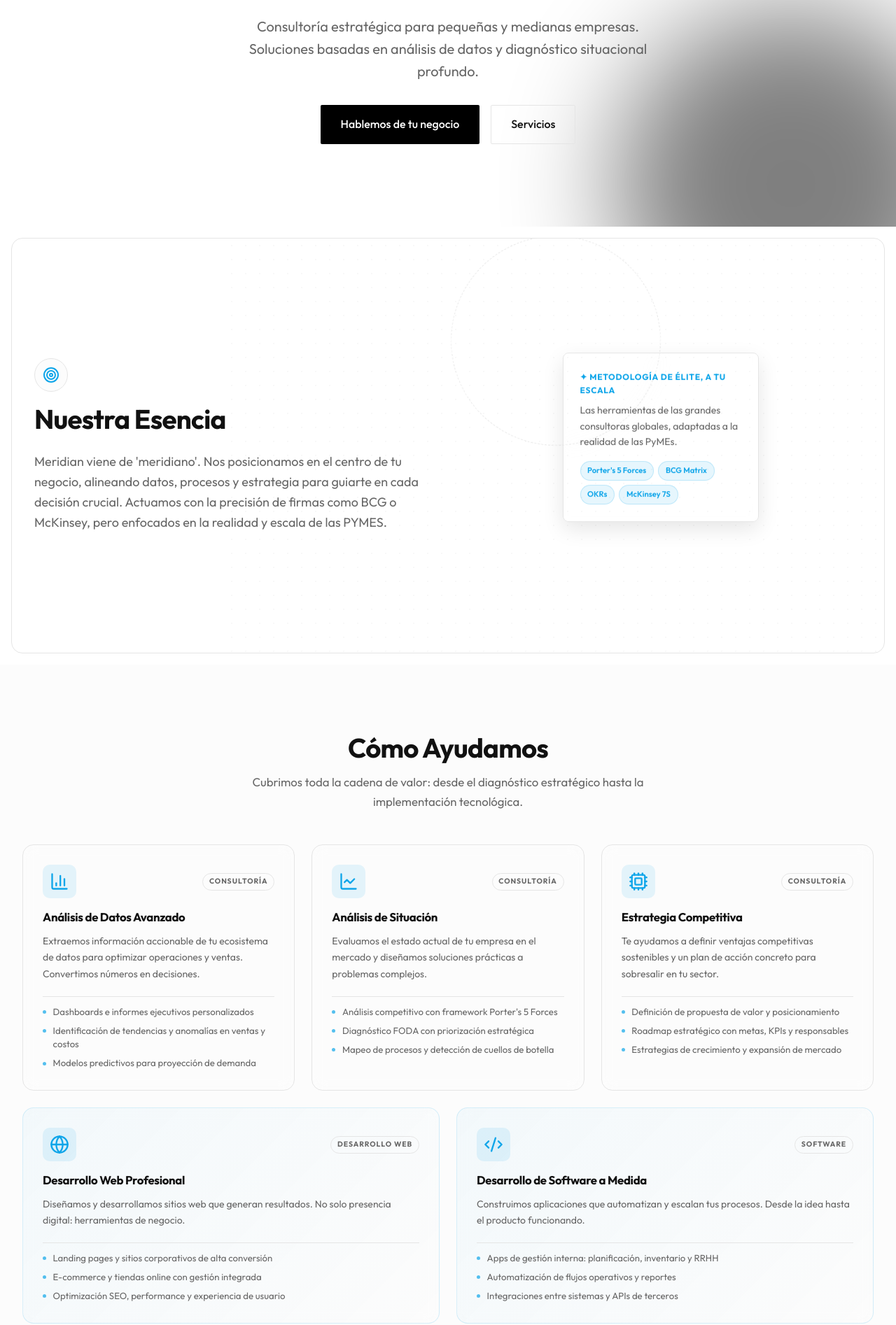
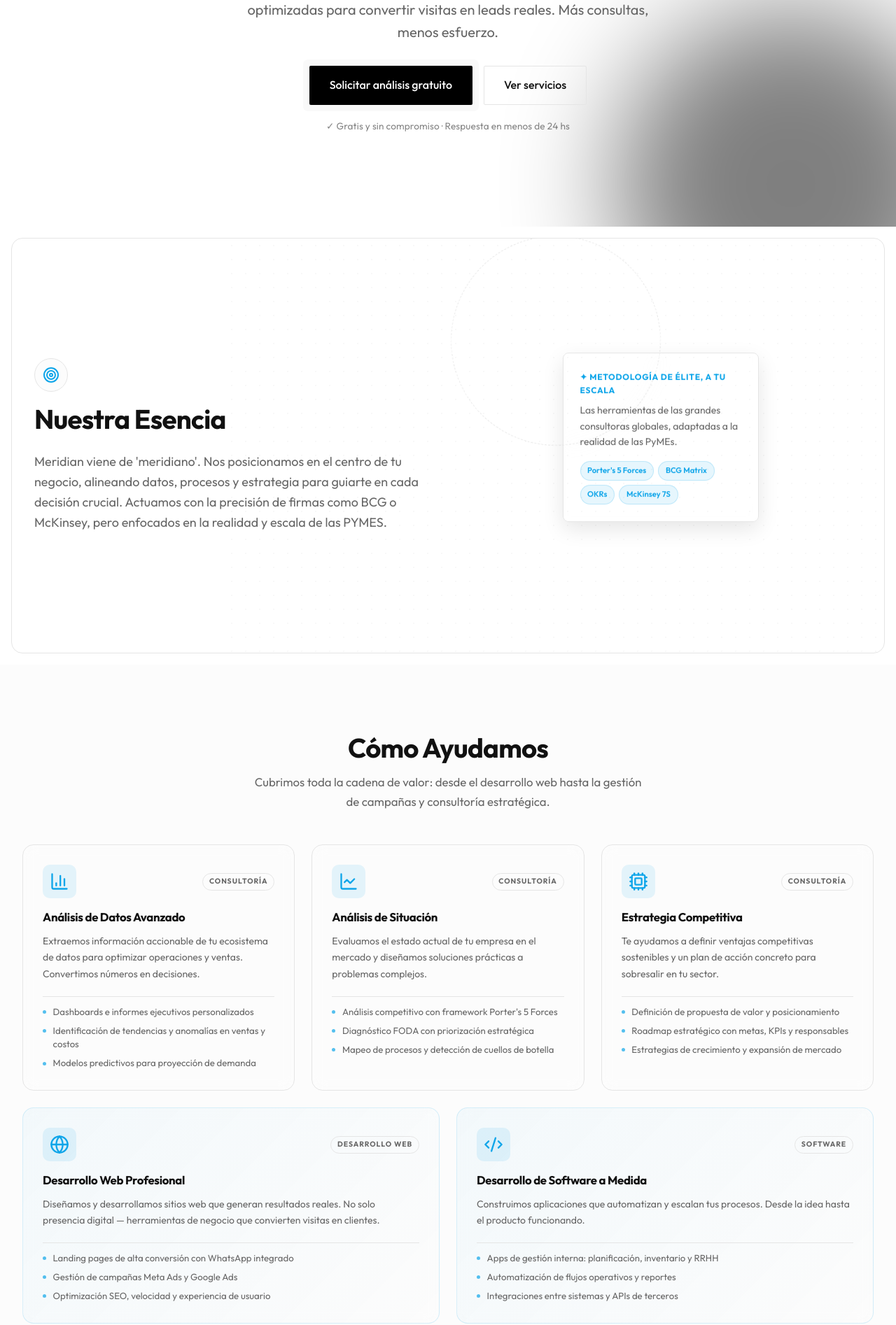
Before and after one commit to foisbraian/bfmeridian, a React (Vite) app: page / in a window 1280 px wide. Shown: the part 476-2370 px from the top of the page at 70% size. Built offline with nearby package versions, Linux system fonts and the light colour scheme.

Commit message:
fix page

```diff
--- a/src/components/Contact.tsx
+++ b/src/components/Contact.tsx
@@ -3,14 +3,34 @@ import './Contact.css';
 import { MessageCircle, Mail } from 'lucide-react';
 
 const WA_NUMBER = '5547991538352';
-const WA_MESSAGE = encodeURIComponent('Hola, me gustaría conocer más sobre BF Meridian y agendar una consulta inicial.');
 const EMAIL = 'bfmeridian@gmail.com';
 
+// Track Meta Pixel event safely (avoids errors if Pixel not loaded)
+function trackPixel(event: string) {
+  try {
+    // eslint-disable-next-line @typescript-eslint/no-explicit-any
+    (window as any).fbq?.('track', event);
+  } catch (_) {}
+}
+
 export function Contact() {
-  const { t } = useTranslation();
+  const { t, i18n } = useTranslation();
 
-  const whatsappUrl = `https://wa.me/${WA_NUMBER}?text=${WA_MESSAGE}`;
+  // Use language-specific WhatsApp message
+  const waMessage = encodeURIComponent(t('contact.whatsapp_message'));
+  const whatsappUrl = `https://wa.me/${WA_NUMBER}?text=${waMessage}`;
   const emailUrl = `mailto:${EMAIL}`;
+
+  const handleWhatsAppClick = () => {
+    trackPixel('Lead');
+  };
+
+  const handleEmailClick = () => {
+    trackPixel('Contact');
+  };
+
+  // Suppress unused variable warning — i18n is used to trigger re-render on lang change
+  void i18n;
 
   return (
     <section id="contact" className="section relative contact-section">
@@ -27,6 +47,7 @@ export function Contact() {
             rel="noopener noreferrer"
             className="contact-btn contact-btn-whatsapp"
             id="contact-whatsapp"
+            onClick={handleWhatsAppClick}
           >
             <div className="contact-btn-icon">
               <MessageCircle size={24} />
@@ -48,6 +69,7 @@ export function Contact() {
             rel="noopener noreferrer"
             className="contact-btn contact-btn-email"
             id="contact-email"
+            onClick={handleEmailClick}
           >
             <div className="contact-btn-icon">
               <Mail size={24} />
--- a/src/components/Hero.css
+++ b/src/components/Hero.css
@@ -73,6 +73,14 @@
   margin: 0 auto;
 }
 
+.hero-trust {
+  margin-top: 1.25rem;
+  font-size: 0.85rem;
+  color: var(--text-secondary);
+  letter-spacing: 0.01em;
+  opacity: 0.8;
+}
+
 .badge {
   color: var(--text-primary);
   border: 1px solid var(--border-color);
@@ -95,6 +103,22 @@
   100% { transform: translate(30px, -50px); }
 }
 
+@keyframes pulse-ring {
+  0% { box-shadow: 0 0 0 0 rgba(0, 0, 0, 0.25); }
+  70% { box-shadow: 0 0 0 10px rgba(0, 0, 0, 0); }
+  100% { box-shadow: 0 0 0 0 rgba(0, 0, 0, 0); }
+}
+
+[data-theme='dark'] @keyframes pulse-ring {
+  0% { box-shadow: 0 0 0 0 rgba(255, 255, 255, 0.2); }
+  70% { box-shadow: 0 0 0 10px rgba(255, 255, 255, 0); }
+  100% { box-shadow: 0 0 0 0 rgba(255, 255, 255, 0); }
+}
+
+.btn-pulse {
+  animation: pulse-ring 2.5s ease-out infinite;
+}
+
 @media (max-width: 640px) {
   .hero-actions {
     flex-direction: column;
--- a/src/components/Hero.tsx
+++ b/src/components/Hero.tsx
@@ -14,19 +14,21 @@ export function Hero() {
       <div className="container hero-content flex flex-col items-center justify-center">
         <div className="hero-text-wrapper text-center">
           <div className="badge glass-panel mb-6 inline-block px-4 py-2 rounded-full text-sm font-medium">
-            Strategic Consulting
+            {t('hero.badge')}
           </div>
           <h1 className="hero-title">{t('hero.title')}</h1>
           <p className="hero-subtitle">{t('hero.subtitle')}</p>
 
           <div className="hero-actions flex gap-4 justify-center mt-8">
-            <a href="#contact" className="btn btn-primary">
+            <a href="#contact" className="btn btn-primary btn-pulse">
               {t('hero.cta')}
             </a>
             <a href="#services" className="btn btn-outline">
-              {t('nav.services')}
+              {t('hero.cta_secondary')}
             </a>
           </div>
+
+          <p className="hero-trust">{t('hero.trust')}</p>
         </div>
       </div>
     </header>
--- a/src/locales/es.json
+++ b/src/locales/es.json
@@ -6,9 +6,12 @@
     "contact": "Contacto"
   },
   "hero": {
-    "title": "Transformar datos complejos, en ventaja competitiva.",
-    "subtitle": "Consultoría estratégica para pequeñas y medianas empresas. Soluciones basadas en análisis de datos y diagnóstico situacional profundo.",
-    "cta": "Hablemos de tu negocio"
+    "badge": "Marketing Digital · Web para Inmobiliarias",
+    "title": "Sitios web que generan más clientes para tu negocio.",
+    "subtitle": "Desarrollamos landing pages premium con WhatsApp integrado, optimizadas para convertir visitas en leads reales. Más consultas, menos esfuerzo.",
+    "cta": "Solicitar análisis gratuito",
+    "cta_secondary": "Ver servicios",
+    "trust": "✓ Gratis y sin compromiso · Respuesta en menos de 24 hs"
   },
   "about": {
     "title": "Nuestra Esencia",
@@ -22,7 +25,7 @@
   },
   "services": {
     "title": "Cómo Ayudamos",
-    "subtitle": "Cubrimos toda la cadena de valor: desde el diagnóstico estratégico hasta la implementación tecnológica.",
+    "subtitle": "Cubrimos toda la cadena de valor: desde el desarrollo web hasta la gestión de campañas y consultoría estratégica.",
     "tag_strategy": "Consultoría",
     "tag_web": "Desarrollo Web",
     "tag_software": "Software",
@@ -42,10 +45,10 @@
     "strategy_b2": "Roadmap estratégico con metas, KPIs y responsables",
     "strategy_b3": "Estrategias de crecimiento y expansión de mercado",
     "web_dev": "Desarrollo Web Profesional",
-    "web_dev_desc": "Diseñamos y desarrollamos sitios web que generan resultados. No solo presencia digital: herramientas de negocio.",
-    "web_dev_b1": "Landing pages y sitios corporativos de alta conversión",
-    "web_dev_b2": "E-commerce y tiendas online con gestión integrada",
-    "web_dev_b3": "Optimización SEO, performance y experiencia de usuario",
+    "web_dev_desc": "Diseñamos y desarrollamos sitios web que generan resultados reales. No solo presencia digital — herramientas de negocio que convierten visitas en clientes.",
+    "web_dev_b1": "Landing pages de alta conversión con WhatsApp integrado",
+    "web_dev_b2": "Gestión de campañas Meta Ads y Google Ads",
+    "web_dev_b3": "Optimización SEO, velocidad y experiencia de usuario",
     "software_dev": "Desarrollo de Software a Medida",
     "software_dev_desc": "Construimos aplicaciones que automatizan y escalan tus procesos. Desde la idea hasta el producto funcionando.",
     "software_dev_b1": "Apps de gestión interna: planificación, inventario y RRHH",
@@ -79,12 +82,13 @@
   },
   "contact": {
     "title": "Hablemos",
-    "subtitle": "¿Listo para tomar decisiones con datos? Contactanos directamente — respondemos en menos de 24hs.",
+    "subtitle": "¿Listo para generar más clientes? Contactanos directamente — respondemos en menos de 24 hs.",
     "whatsapp": "Escribinos por WhatsApp",
-    "whatsapp_desc": "",
+    "whatsapp_desc": "Gratis · Sin compromiso",
     "email_btn": "Envianos un email",
     "email_desc": "bfmeridian@gmail.com",
-    "or": "o"
+    "or": "o",
+    "whatsapp_message": "Hola, me gustaría solicitar un análisis gratuito de mi negocio con BF Meridian."
   },
   "footer": {
     "rights": "© 2026 BF Meridian. Todos los derechos reservados."
--- a/src/locales/pt.json
+++ b/src/locales/pt.json
@@ -6,9 +6,12 @@
     "contact": "Contato"
   },
   "hero": {
-    "title": "Transformar dados complexos em vantagem competitiva.",
-    "subtitle": "Consultoria estratégica para pequenas e médias empresas. Soluções baseadas em análise de dados e diagnóstico situacional profundo.",
-    "cta": "Vamos falar do seu negócio"
+    "badge": "Marketing Imobiliário · Sites de Alta Conversão",
+    "title": "Sites que geram mais clientes para o seu negócio.",
+    "subtitle": "Desenvolvemos landing pages premium com WhatsApp integrado, otimizadas para converter visitas em leads reais. Mais consultas, menos esforço.",
+    "cta": "Solicitar análise gratuita",
+    "cta_secondary": "Ver serviços",
+    "trust": "✓ Grátis e sem compromisso · Resposta em menos de 24h"
   },
   "about": {
     "title": "Nossa Essência",
@@ -22,7 +25,7 @@
   },
   "services": {
     "title": "Como Ajudamos",
-    "subtitle": "Cobrimos toda a cadeia de valor: do diagnóstico estratégico até a implementação tecnológica.",
+    "subtitle": "Cobrimos toda a cadeia de valor: do desenvolvimento web à gestão de campanhas e consultoria estratégica.",
     "tag_strategy": "Consultoria",
     "tag_web": "Desenvolvimento Web",
     "tag_software": "Software",
@@ -42,10 +45,10 @@
     "strategy_b2": "Roadmap estratégico com metas, KPIs e responsáveis",
     "strategy_b3": "Estratégias de crescimento e expansão de mercado",
     "web_dev": "Desenvolvimento Web Profissional",
-    "web_dev_desc": "Projetamos e desenvolvemos sites que geram resultados. Não apenas presença digital: ferramentas de negócio.",
-    "web_dev_b1": "Landing pages e sites corporativos de alta conversão",
-    "web_dev_b2": "E-commerce e lojas online com gestão integrada",
-    "web_dev_b3": "Otimização SEO, performance e experiência do usuário",
+    "web_dev_desc": "Projetamos e desenvolvemos sites que geram resultados reais. Não apenas presença digital — ferramentas de negócio que convertem visitas em clientes.",
+    "web_dev_b1": "Landing pages de alta conversão com WhatsApp integrado",
+    "web_dev_b2": "Gestão de campanhas Meta Ads e Google Ads",
+    "web_dev_b3": "Otimização SEO, velocidade e experiência do usuário",
     "software_dev": "Desenvolvimento de Software Sob Medida",
     "software_dev_desc": "Construímos aplicações que automatizam e escalam seus processos. Da ideia ao produto funcionando.",
     "software_dev_b1": "Apps de gestão interna: planejamento, estoque e RH",
@@ -79,12 +82,13 @@
   },
   "contact": {
     "title": "Vamos Conversar",
-    "subtitle": "Pronto para tomar decisões com dados? Entre em contato diretamente — respondemos em menos de 24h.",
+    "subtitle": "Pronto para gerar mais clientes? Entre em contato diretamente — respondemos em menos de 24h.",
     "whatsapp": "Fale pelo WhatsApp",
-    "whatsapp_desc": "",
+    "whatsapp_desc": "Grátis · Sem compromisso",
     "email_btn": "Envie um e-mail",
     "email_desc": "bfmeridian@gmail.com",
-    "or": "ou"
+    "or": "ou",
+    "whatsapp_message": "Olá! Gostaria de solicitar uma análise gratuita do meu negócio com a BF Meridian."
   },
   "footer": {
     "rights": "© 2026 BF Meridian. Todos os direitos reservados."
```
Also changed, not shown: index.html (+25 -19 lines).
